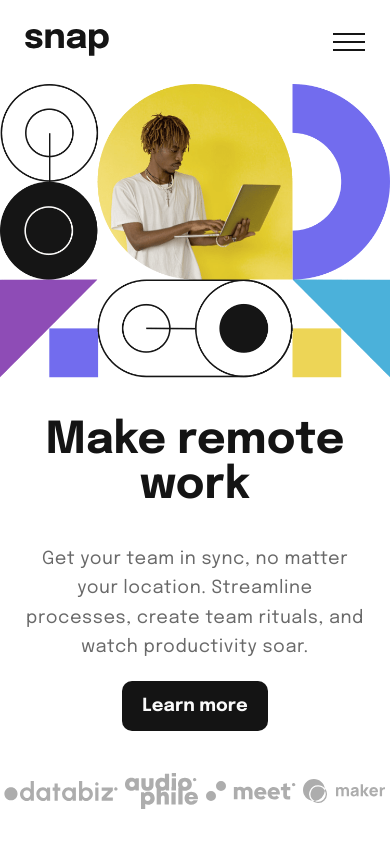
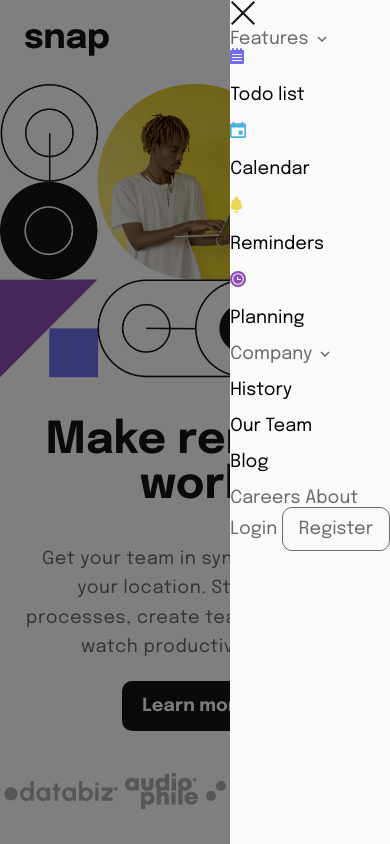
Before and after one commit to adriansseur/intro-section-with-dropdown-navigation, a plain HTML site: page index.html in a window 390 px wide. Both pictures are taken after a click on the button 348 px from the left and 42 px from the top of the page. Drawn offline with Linux system fonts and the light colour scheme.

Commit message:
added menu open close functionality and dark bg

```diff
--- a/index.css
+++ b/index.css
@@ -52,8 +52,29 @@ nav button {
     display: block;
 }
 
-.menu {
+.menu,
+.menu-bg-darkener {
     display: none;
+}
+
+.open-menu {
+    display: block;
+    position: absolute;
+    background: var(--almost-white);
+    height: 100vh;
+    top: 0;
+    right: 0;
+    z-index: 10;
+}
+
+.darkener-on {
+    display: block;
+    position: absolute;
+    width: 100vw;
+    height: 100vh;
+    background-color: rgba(0, 0, 0, 0.5);
+    top: 0;
+    left: 0;
 }
 
 .features,
@@ -66,6 +87,10 @@ nav button {
 .features img,
 .company img {
     margin-left: 0.5rem;
+}
+
+.up-arrow {
+    display: none;
 }
 
 .register {
@@ -110,10 +135,6 @@ main {
     border-radius: 10px;
 }
 
-.attribution {
-    height: 5vh;
-}
-
 .hero-clients {
     margin-top: 5vh;
     display: flex;
@@ -156,10 +177,6 @@ main {
 
     .double button {
         margin-left: 2rem;
-    }
-
-    .up-arrow {
-        display: none;
     }
 
     .features-list,
--- a/index.html
+++ b/index.html
@@ -13,14 +13,14 @@
   <title>Frontend Mentor | Intro section with dropdown navigation</title>
 
 </head>
-<body>
+<body class="body">
 
   <header>
     <nav>
       <button class="logo-btn"><img class="logo" src="./images/logo.svg" alt="snap logo"></button>
       <button class="menu-btn"><img class="menu-icon" src="./images/icon-menu.svg" alt="menu icon"></button>
       <div class="menu">
-        <img class="close-icon" src="./images/icon-close-menu.svg" alt="close icon">
+        <button class="close-btn"><img class="close-icon" src="./images/icon-close-menu.svg" alt="close icon"></button>
         <div class="quadruple">
           <button class="features">Features <img class="down-arrow" src="./images/icon-arrow-down.svg" alt="arrow down icon"> <img class="up-arrow" src="./images/icon-arrow-up.svg" alt="arrow down icon"></button>
           <div class="features-list">
@@ -55,6 +55,7 @@
           <button class="register">Register</button>
         </div>
       </div>
+      <div class="menu-bg-darkener"></div>
     </nav>
   </header>
 
--- a/index.js
+++ b/index.js
@@ -1,14 +1,31 @@
+const heroImage = document.querySelector(".hero-image").children[0]
+const menuBtn = document.querySelector(".menu-btn")
+const menu = document.querySelector(".menu")
+const closeBtn = document.querySelector(".close-btn")
+const body = document.querySelector(".body")
+const darkener = document.querySelector(".menu-bg-darkener")
+
 window.addEventListener("resize", renderUI)
-const heroImage = document.querySelector(".hero-image").children[0]
-
+menuBtn.addEventListener("click", showMenu)
+closeBtn.addEventListener("click", closeMenu)
 
 function renderUI() {
-    if (window.innerWidth >= 768 &&
-        heroImage.src !== "./images/image-hero-desktop.png") {
-            heroImage.src = "./images/image-hero-desktop.png"
+    if (window.innerWidth >= 768) {
+        heroImage.src = "./images/image-hero-desktop.png"
+        menu.classList.remove("open-menu")
     } else {
         heroImage.src = "./images/image-hero-mobile.png"
     }
 }
 
+function showMenu() {
+    menu.classList.add("open-menu")
+    darkener.classList.add("darkener-on")
+}
+
+function closeMenu() {
+    menu.classList.remove("open-menu")
+    darkener.classList.remove("darkener-on")
+}
+
 renderUI()
```
